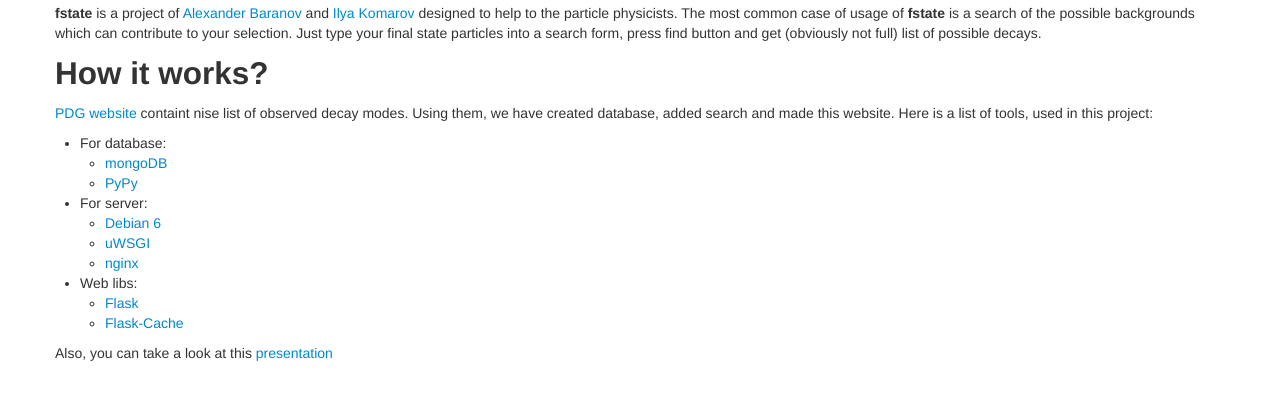
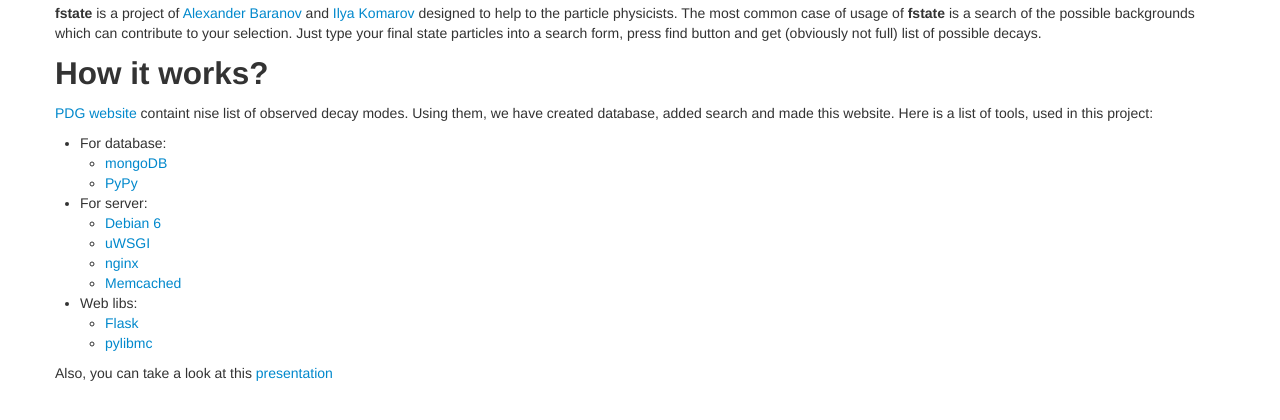
Before and after one commit to fstate/fstate, a Flask app: page /about in a window 1280 px wide. Shown: the part 267-687 px from the top of the page. Run offline with Flask 2, Linux system fonts and the light colour scheme; some libraries are stand-ins or nearby versions.

Commit message:
Advanced(with accounting of permutations) caching with memcached.

```diff
--- a/web/server.py
+++ b/web/server.py
@@ -1,5 +1,5 @@
 from flask import *
-from flask.ext.cache import Cache
+import pylibmc
 from db import *
 from itertools import permutations
 from datetime import datetime
@@ -8,28 +8,41 @@ from printer import TablePrinter
 from json import dumps as json_dump
 
 app = Flask(__name__)
-cache = Cache()
-cache.init_app(app, config={'CACHE_TYPE': 'simple'})
+mc = pylibmc.Client(["127.0.0.1"], binary=True,
+                     behaviors={"tcp_nodelay": True,
+                                "ketama": True})
+
+def cache_key(query):
+    return str(" ".join(query))
 
 
-@cache.memoize()
 def do_search(query):
+    # Set conversion is done for duplicate removing
+    query_permutations = list(set(permutations(query, len(query))))
+
+    # Cache check
+    for q in query_permutations:
+        if cache_key(q) in mc:
+            return mc[cache_key(q)]
+
     if len(query) == len(set(query)):
         # Search without duplicates
-        return list(fstates.find(
+        result = sorted(list(fstates.find(
             {"fstate": {
                         "$all": query,
                         "$size": len(query)}},
-            {'_id': False}))
+            {'_id': False})),  key=lambda x: -x['branching'][0])
     else:
-        # convertion to set is done for removing duplicates.
-        query_permutations = list(set(permutations(query, len(query))))
-
-        return sorted(list(
+        # Duplicates in query
+        result = sorted(list(
         fstates.find(
              {"fstate": {"$in": query_permutations}},
              {'_id': False})
         ), key=lambda x: -x['branching'][0])
+
+    mc[cache_key(query)] = result
+    print "Memcached key {} value: \n\n{}\n\n{}".format(str(query), result, mc[cache_key(query)])
+    return result
 
 
 
@@ -72,7 +85,7 @@ def json(query):
     query = [x for x in query.split(' ') if x != '']
 
     start = datetime.now()
-    result = sorted(do_search(query), key=lambda x: -x['branching'][0])
+    result = do_search(query)
     end = datetime.now()
 
 
--- a/web/templates/about.html
+++ b/web/templates/about.html
@@ -25,13 +25,14 @@
 			<li><a href="http://www.debian.org">Debian 6</a></li>
 			<li><a href="http://uwsgi-docs.readthedocs.org/en/latest/">uWSGI</a></li>
 			<li><a href="http://nginx.org">nginx</a></li>
+			<li><a href="http://memcached.org/">Memcached</a></li>
 		</ul>
 	</li>
 	<li>
 		Web libs:
 		<ul>
 			<li><a href="http://flask.pocoo.org/">Flask</a></li>
-			<li><a href="http://pythonhosted.org/Flask-Cache/">Flask-Cache</a></li>
+			<li><a href="http://sendapatch.se/projects/pylibmc/">pylibmc</a></li>
 		</ul>
 	</li>
 </ul>
--- a/web/templates/index.html
+++ b/web/templates/index.html
@@ -55,7 +55,7 @@ function do_search()
       </tr>");
     }
 
-    $("#search_results").append("<p>Generated in "+ data['time'] +"</p>");
+    $("#search_results").append("<hr/><p>Generated in "+ data['time'] +"</p>");
   });
 }
 </script>
```
Also changed, not shown: data/about-libs.txt (deleted, +0 -11 lines).
